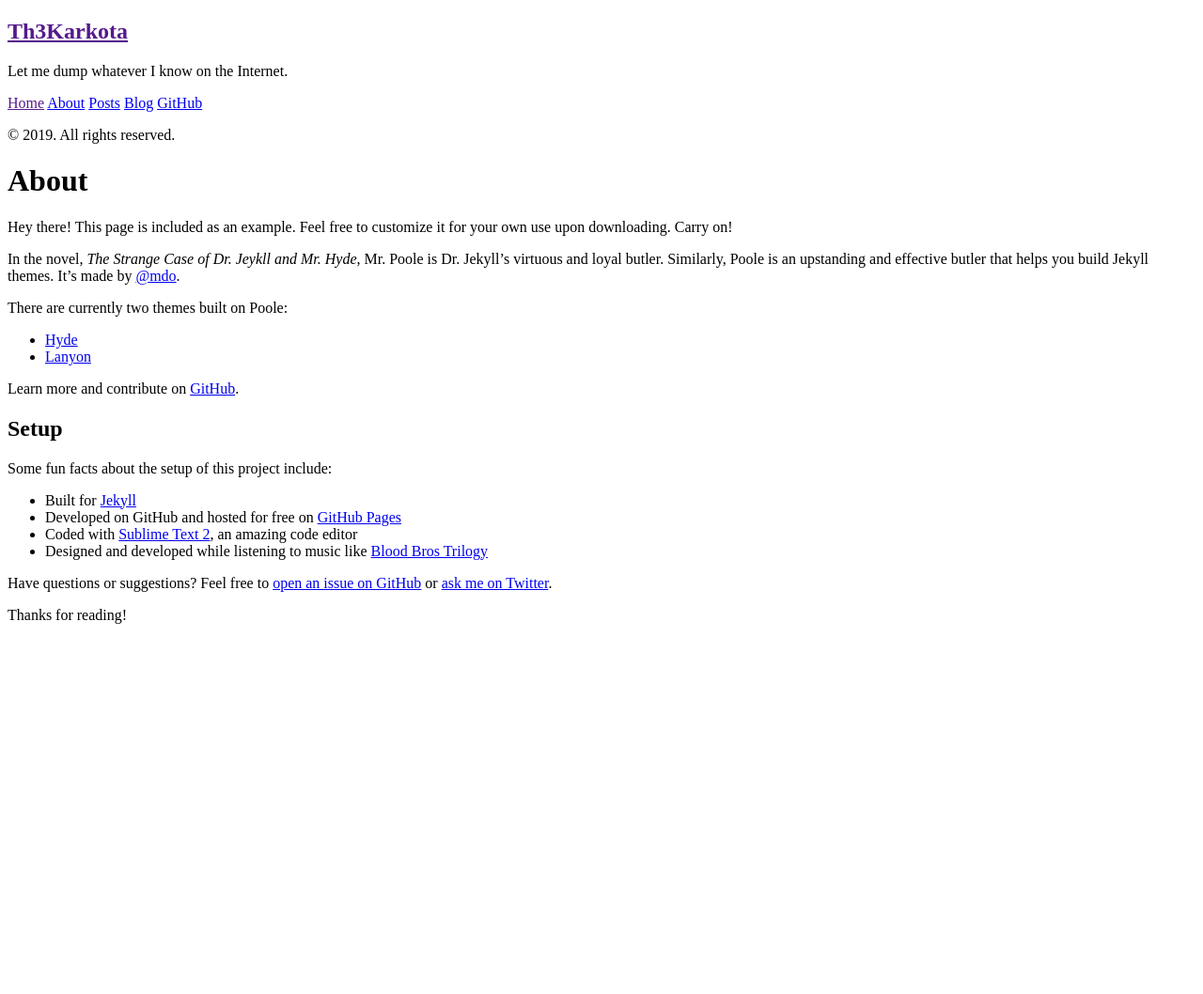
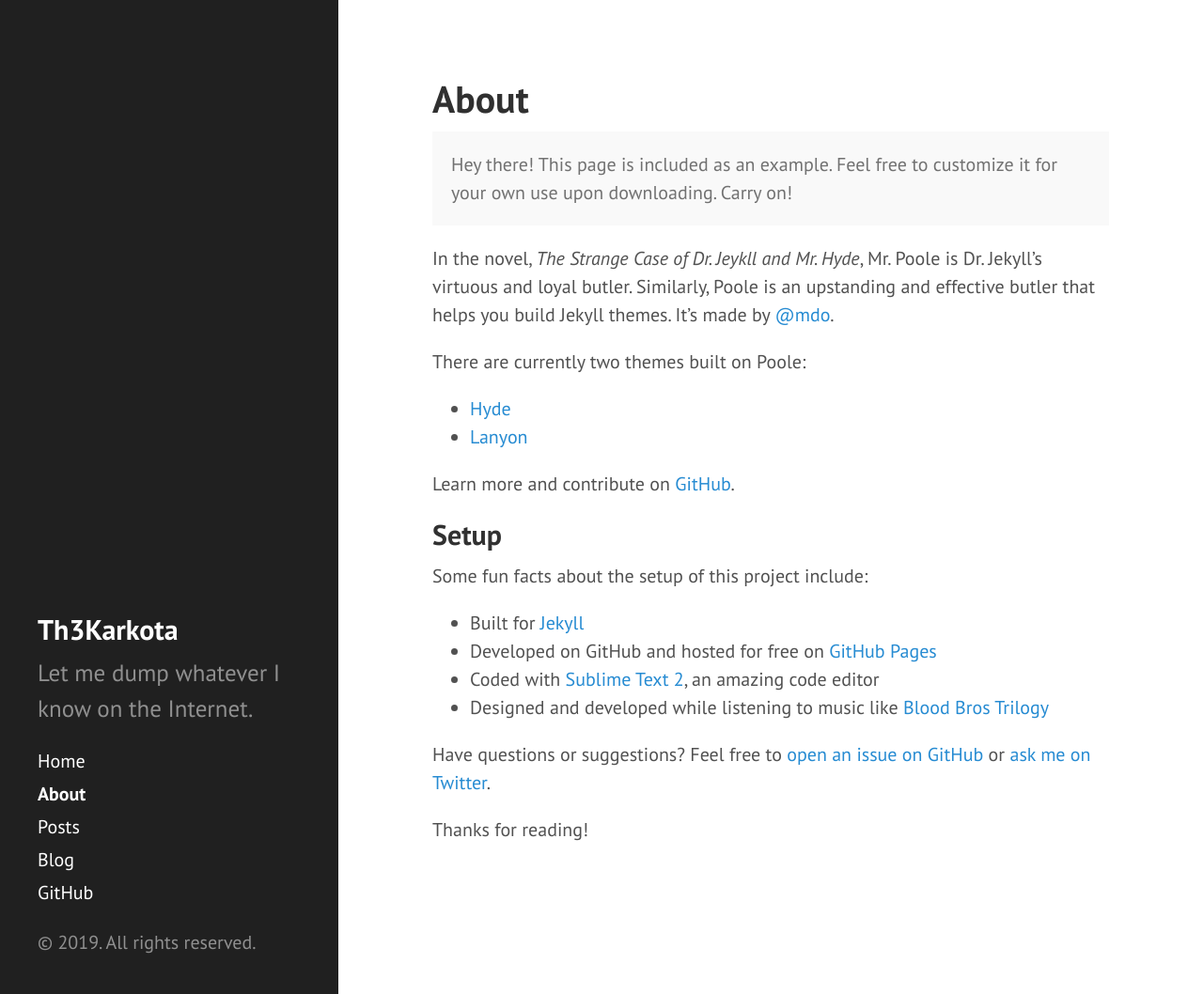
Before and after one commit to jadia/old-jadia.github.io, a Jekyll site: the page built from about.md, in a window 1280 px wide and 1058 px high. Shown: the whole window at 94% size. Built offline with Jekyll 4.4.1, drawn with Linux system fonts in a browser that asks for light colours; Markdown is read by kramdown in place of the engine named in the settings.

Commit message:
Troubleshoot

```diff
--- a/_includes/head.html
+++ b/_includes/head.html
@@ -8,21 +8,22 @@
 
   <title>
     {% if page.title == "Home" %}
-      {{ site.title }} &middot; {{ site.tagline }}
+    {{ site.title }} &middot; {{ site.tagline }}
     {% else %}
-      {{ page.title }} &middot; {{ site.title }}
+    {{ page.title }} &middot; {{ site.title }}
     {% endif %}
   </title>
 
   <!-- CSS -->
-  <link rel="stylesheet" href="{{ site.baseurl }}public/css/poole.css">
-  <link rel="stylesheet" href="{{ site.baseurl }}public/css/syntax.css">
-  <link rel="stylesheet" href="{{ site.baseurl }}public/css/hyde.css">
+  <link rel="stylesheet" href="{{ "/" | relative_url }}public/css/poole.css">
+  <link rel="stylesheet" href="{{ "/" | relative_url }}public/css/syntax.css">
+  <link rel="stylesheet" href="{{ "/" | relative_url }}public/css/hyde.css">
   <link rel="stylesheet" href="http://fonts.googleapis.com/css?family=PT+Sans:400,400italic,700|Abril+Fatface">
 
   <!-- Icons -->
-  <link rel="apple-touch-icon-precomposed" sizes="144x144" href="{{ site.baseurl }}public/apple-touch-icon-144-precomposed.png">
-                                 <link rel="shortcut icon" href="{{ site.baseurl }}public/favicon.ico">
+  <link rel="apple-touch-icon-precomposed" sizes="144x144"
+    href="{{ "/" | relative_url }}public/apple-touch-icon-144-precomposed.png">
+  <link rel="shortcut icon" href="{{ "/" | relative_url }}public/favicon.ico">
 
   <!-- RSS -->
   <link rel="alternate" type="application/rss+xml" title="RSS" href="/atom.xml">
```
